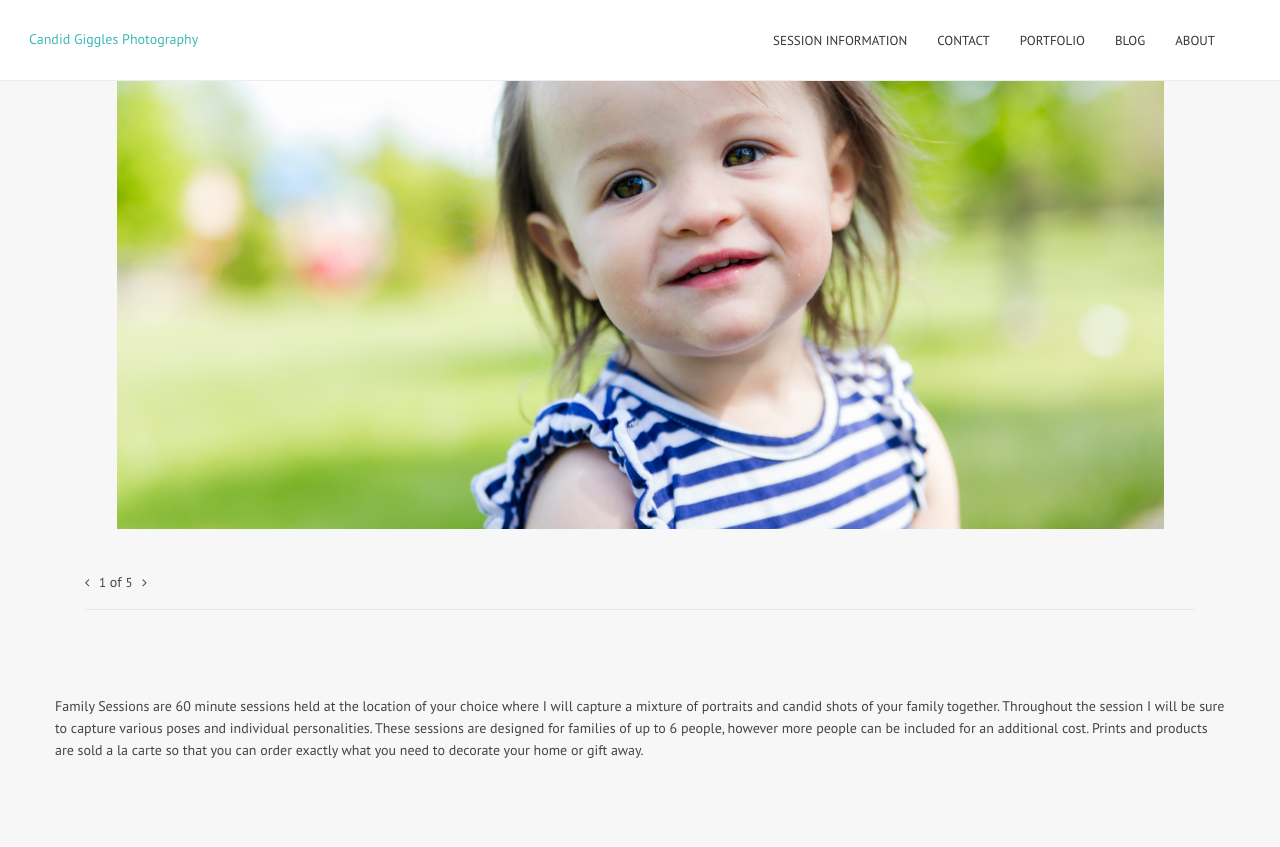
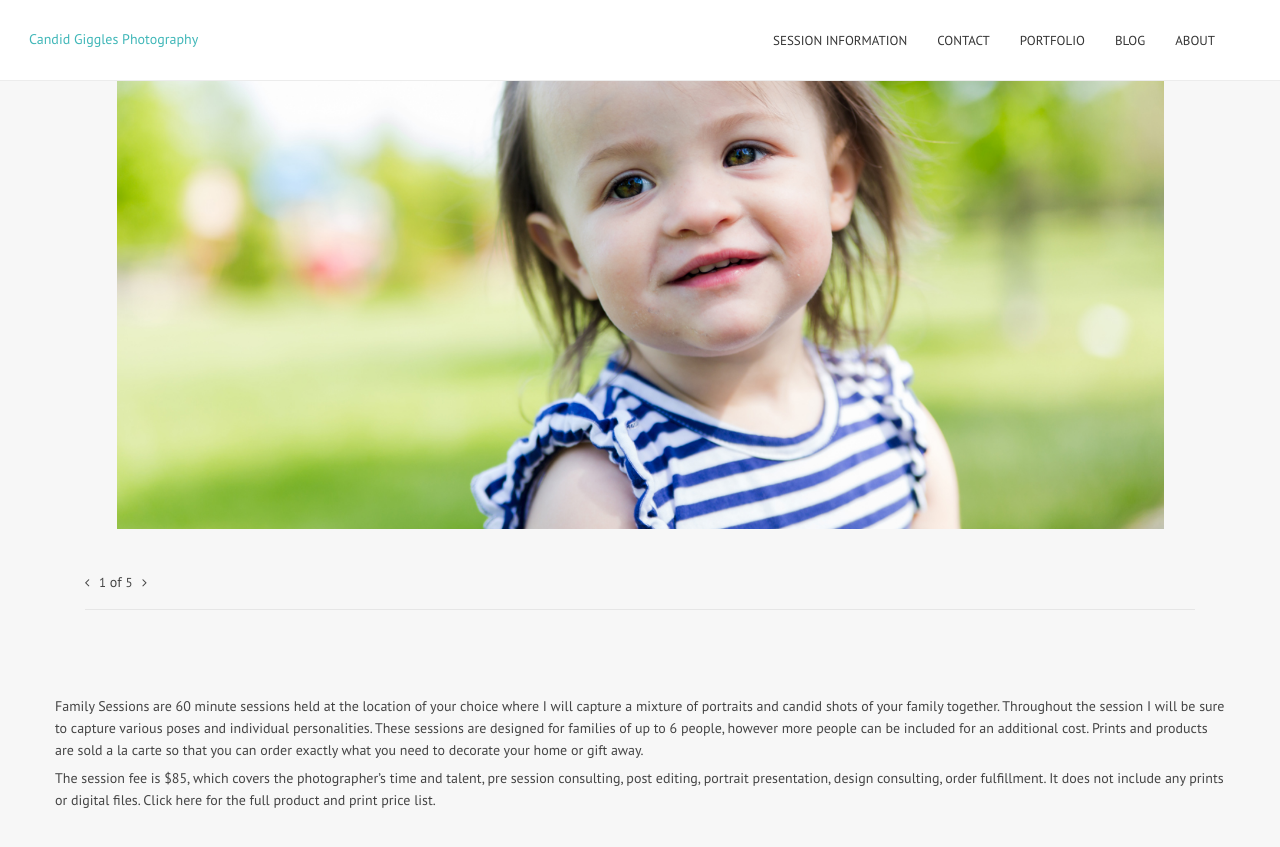
Before and after one commit to candidgiggles/kmitchellphoto.github.io, a Jekyll site: the page built from family-sessions/index.md, in a window 1280 px wide and 900 px high, scrolled down 250 px. Shown: the top 847 px of the window. Built offline with Jekyll 4.4.1, drawn with Linux system fonts in a browser that asks for light colours.

Commit message:
Update index.md

```diff
--- a/family-sessions/index.md
+++ b/family-sessions/index.md
@@ -20,3 +20,5 @@ slide5: /family-sessions/Family5.jpg
 alt5: Slide 5
 ---
 Family Sessions are 60 minute sessions held at the location of your choice where I will capture a mixture of portraits and candid shots of your family together. Throughout the session I will be sure to capture various poses and individual personalities. These sessions are designed for families of up to 6 people, however more people can be included for an additional cost. Prints and products are sold a la carte so that you can order exactly what you need to decorate your home or gift away.
+
+The session fee is $85, which covers the photographer's time and talent, pre session consulting, post editing, portrait presentation, design consulting, order fulfillment. It does not include any prints or digital files. Click here for the full product and print price list.
```
